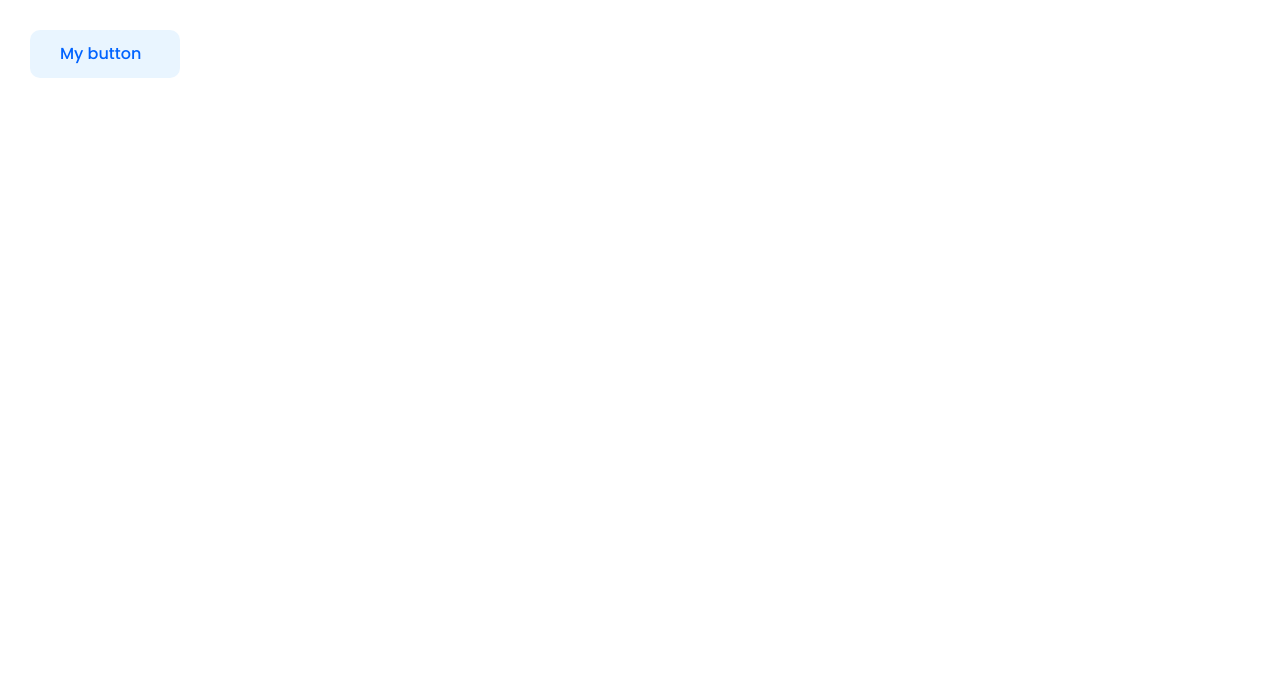
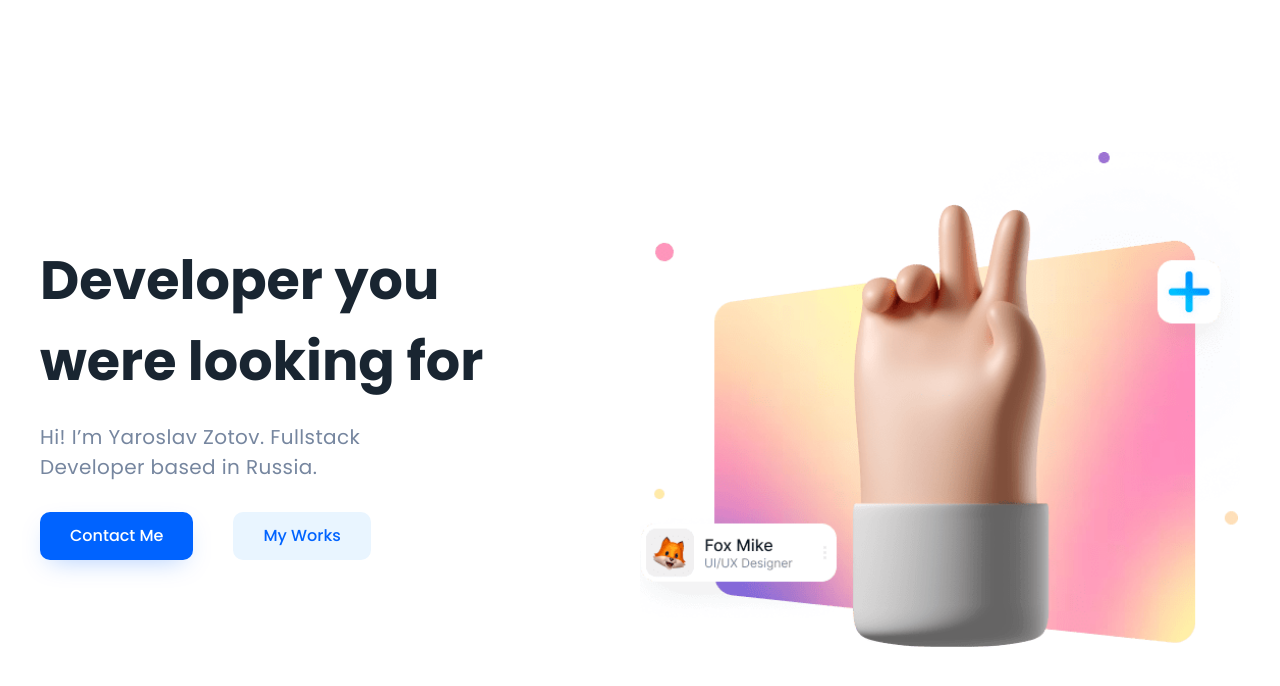
Before and after one commit to zotovy/www, a Gatsby site: page / in a window 1280 px wide. Built offline with nearby package versions, Linux system fonts and the light colour scheme; Gatsby itself is replaced by a stand-in of ours.

Commit message:
create first section

```diff
--- a/src/components/button.tsx
+++ b/src/components/button.tsx
@@ -8,7 +8,7 @@ export type Props = {
 const Button: React.FC<Props> = (props) => {
   const type = props.type ?? "primary"
 
-  return <Container data-type={ type }>
+  return <Container data-type={ type } className="button">
     { props.children }
   </Container>
 }
@@ -28,6 +28,7 @@ const Container = styled.div`
   user-select: none;
   transition: transform 300ms;
   transition-delay: 50ms;
+  text-align: center;
 
   &:active {
     transform: scale(0.95);
@@ -50,4 +51,8 @@ const Container = styled.div`
       background-color: rgba(--primaryActive);
     }
   }
+
+  @media screen and (min-width: 768px) and (max-width: 960px) {
+    padding: 10px 26px;
+  }
 `
--- a/src/global.scss
+++ b/src/global.scss
@@ -37,4 +37,6 @@ h1, h2, h3, h4, h5, h6, p, span {
     --primary: #0063FF;
     --primaryActive: #b0ceff;
     --primaryLight: #E9F5FF;
+    --text: #192531;
+    --secondary: #76869F;
 }
--- a/src/pages/index.tsx
+++ b/src/pages/index.tsx
@@ -1,14 +1,13 @@
 import React from "react";
 import styled from "styled-components"
-import Button from "@/components/button"
+import Section1 from "@/sections/section-1";
 
 const Container = styled.div`
-  padding: 30px;
-  width: 150px;
+
 `;
 
 export default function IndexPage() {
   return <Container>
-    <Button type="secondary">My button</Button>
+    <Section1/>
   </Container>
 }
--- /dev/null
+++ b/src/sections/section-1.tsx
@@ -0,0 +1,110 @@
+import React from "react"
+import styled from "styled-components"
+import Button from "@/components/button"
+
+
+export default function Section1() {
+  return <Section>
+    <RightSide>
+      <Title>Developer you were looking for </Title>
+      <Subtitle>Hi! I’m Yaroslav Zotov. Fullstack Developer based in Russia.</Subtitle>
+      <Buttons>
+        <Button type="primary">Contact Me</Button>
+        <Button type="secondary">My Works</Button>
+      </Buttons>
+    </RightSide>
+    <Image src="/images/section-1.png" />
+  </Section>
+}
+
+const Title = styled.h1`
+  font-weight: bold;
+  font-size: 54px;
+  line-height: 81px;
+  margin-bottom: 20px;
+  max-width: 444px;
+  color: var(--text);
+
+  @media screen and (min-width: 768px) and (max-width: 960px) {
+    line-height: 72px;
+    font-size: 48px;
+  }
+
+  @media screen and (max-width: 768px) {
+    font-size: 32px;
+    line-height: 48px;
+    text-align: center;
+  }
+`
+
+const Subtitle = styled.span`
+  font-size: 20px;
+  line-height: 30px;
+  letter-spacing: 0.02em;
+  color: var(--secondary);
+  max-width: 326px;
+
+  @media screen and (min-width: 768px) and (max-width: 960px) {
+    line-height: 26px;
+    font-size: 18px;
+  }
+
+  @media screen and (max-width: 768px) {
+    text-align: center;
+    font-size: 17px;
+    line-height: 25px;
+    width: 100%;
+    max-width: initial;
+  }
+`
+
+const Buttons = styled.div`
+  display: flex;
+  margin-top: 30px;
+
+  .button[data-type=primary] {
+    margin-right: 40px;
+  }
+
+  @media screen and (max-width: 768px) {
+    width: 100%;
+
+    .button[data-type=secondary] {
+      display: none;
+    }
+
+    .button[data-type=primary] {
+      width: 100%;
+      margin-right: 0;
+    }
+  }
+`
+
+const Image = styled.img`
+  width: 50%;
+`
+
+const RightSide = styled.div`
+  width: 50%;
+  display: flex;
+  flex-direction: column;
+
+  @media screen and (max-width: 768px) {
+    margin-top: 40px;
+  }
+`
+
+const Section = styled.section`
+  width: 100%;
+  height: 100vh;
+  display: flex;
+  align-items: center;
+  justify-content: center;
+  max-width: 1200px;
+  margin: 0 auto;
+  padding: 0 30px;
+
+  @media screen and (max-width: 768px) {
+    flex-direction: column-reverse;
+  }
+`
--- a/tsconfig.json
+++ b/tsconfig.json
@@ -15,7 +15,8 @@
     "preserveConstEnums": true,
     "baseUrl": "src",
     "paths": {
-      "@/components/*": [ "components/*" ]
+      "@/components/*": [ "components/*" ],
+      "@/sections/*": [ "sections/*" ]
     }
   },
   "include": ["./src/**/*", "./stories/**/*"]
```
Also changed, not shown: static/images/section-1.png (added).
